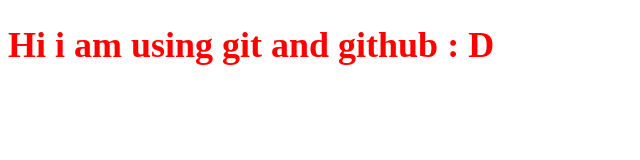
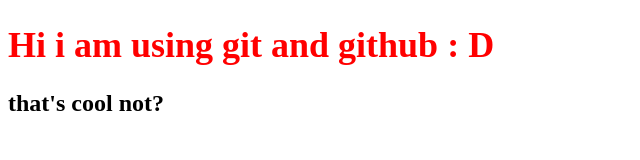
Before and after one commit to BrahimMadane/DWOFS_205, a plain HTML site: page index.html in a window 1280 px wide. Shown: the whole page, without its empty margins (0-640 px from the left). Drawn offline with Linux system fonts and the light colour scheme.

Commit message:
changement de index

```diff
--- a/index.html
+++ b/index.html
@@ -1,5 +1,6 @@
 <!DOCTYPE html>
 <html lang="en">
+
 <head>
     <meta charset="UTF-8">
     <meta http-equiv="X-UA-Compatible" content="IE=edge">
@@ -8,7 +9,10 @@
     <link rel="stylesheet" href="CSS/master.css">
     <script src="JS/mains.js"></script>
 </head>
+
 <body>
     <h1>Hi i am using git and github : D</h1>
+    <h2>that's cool not?</h2>
 </body>
+
 </html>
```
